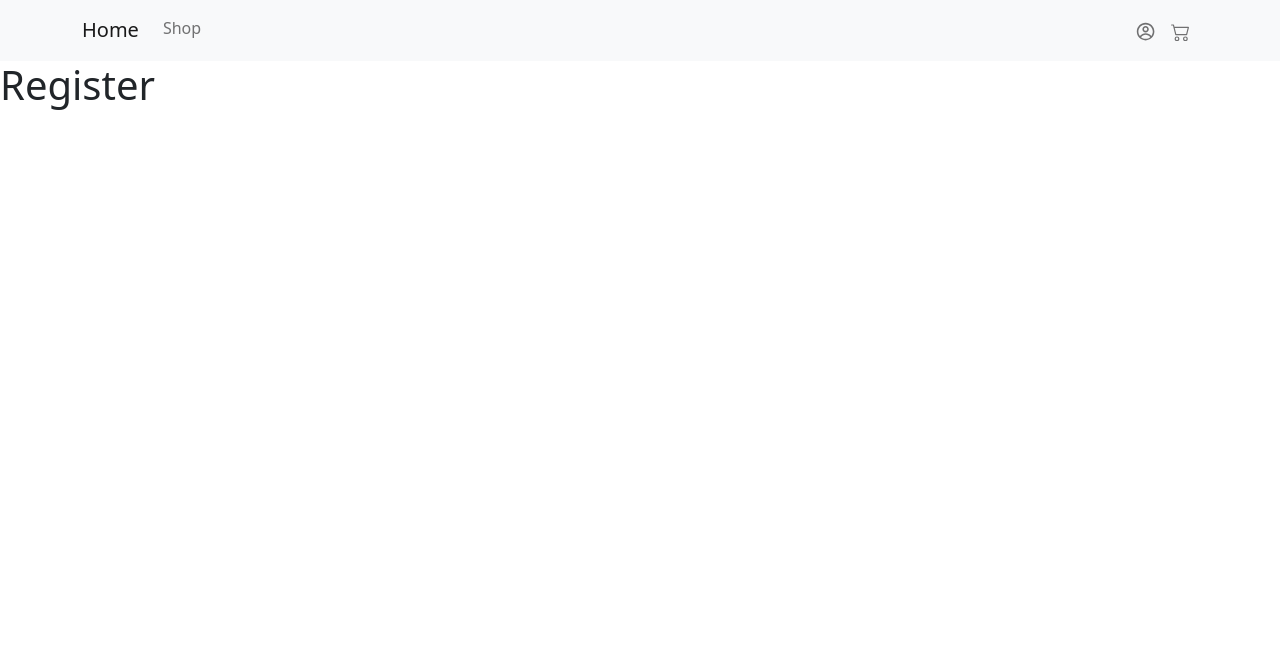
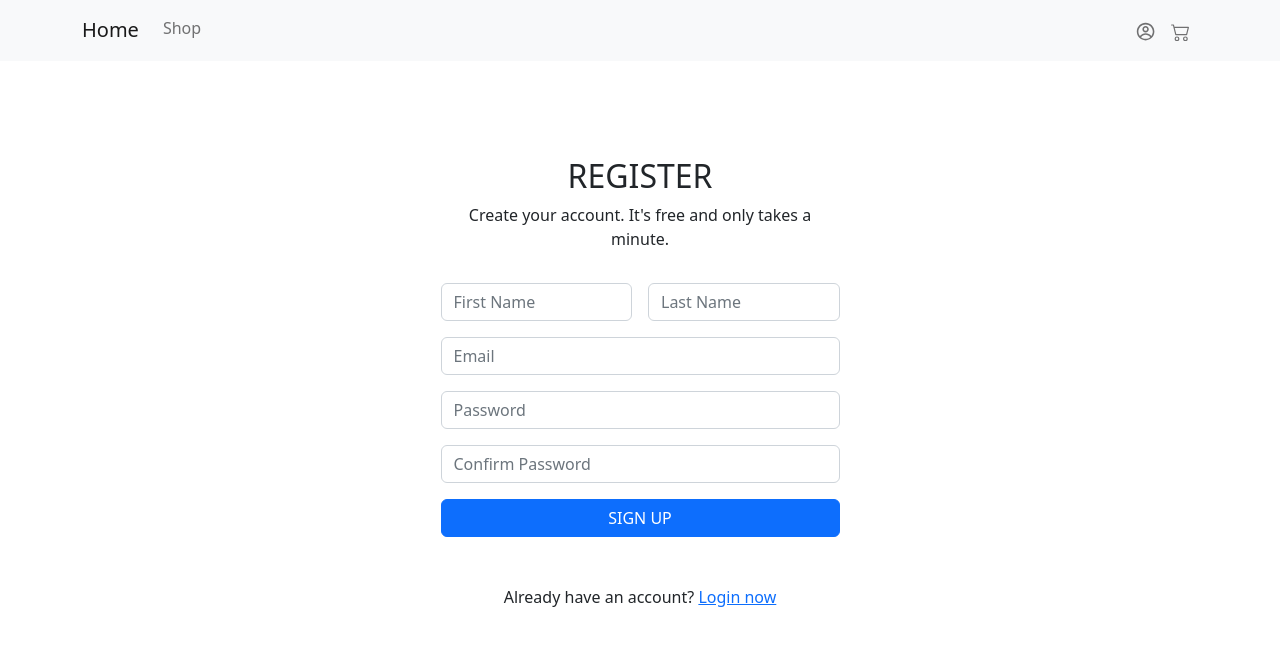
Before and after one commit to jarednjk/wallet-ecommerce-tgc18-react, a React (Create React App) app: page /register in a window 1280 px wide. Shown: the top 646 px of the page. Built offline with nearby package versions, Linux system fonts and the light colour scheme.

Commit message:
create usercontext

```diff
--- a/src/App.css
+++ b/src/App.css
@@ -31,7 +31,7 @@
 }
 
 .form-input {
-  width: 400px;
+  max-width: 431px;
 }
 
 #card-cta {
--- a/src/App.js
+++ b/src/App.js
@@ -15,11 +15,13 @@ import { CgProfile } from "react-icons/cg";
 import axios from 'axios';
 import Profile from './pages/Profile';
 import ProductListing from './pages/ProductListing';
+import UserProvider from './context/UserContext';
 
 function AddContent() {
   let location = useLocation();
   return (
-    <div className={location.pathname === "/" ? "home-page": ""}>
+    <div className={location.pathname === "/" ? "home-page" : ""}>
+      <UserProvider>
         <Navbar bg="light" expand="lg">
           <Container>
             <Navbar.Brand href="/">Home</Navbar.Brand>
@@ -38,6 +40,7 @@ function AddContent() {
         <Routes>
           <Route path="/" element={<Home />} />
 
+
           <Route path="/cart" element={<Cart />} />
 
           <Route path="/login" element={<Login />} />
@@ -48,6 +51,8 @@ function AddContent() {
 
           <Route path="/register" element={<Register />} />
         </Routes>
+      </UserProvider>
+
     </div>
   )
 }
@@ -58,7 +63,7 @@ function App() {
 
   return (
     <Router>
-      <AddContent/>
+      <AddContent />
     </Router>
   );
 }
--- /dev/null
+++ b/src/context/UserContext.js
@@ -0,0 +1,47 @@
+import React, { useEffect, useState } from 'react';
+import { useNavigate, Link } from "react-router-dom";
+import axios from 'axios';
+
+
+const BASE_URL = "https://8000-jarednjk-jarednjkwallet-ufol4k5k2n3.ws-us63.gitpod.io"
+
+export const UserContext = React.createContext({
+
+});
+
+
+export default function LoginProvider({children}) {
+
+    const [firstName, setFirstName] = useState("")
+    const [lastName, setLastName] = useState("")
+    const [loginFail, setLoginFail] = useState(false)
+
+    const navigate = useNavigate();
+
+    async function login(email, password) {
+
+        console.log("email", email)
+        console.log("password", password)
+
+        if (!email || !password) {
+            setLoginFail(true)
+        } else {
+            const response = await axios.post(BASE_URL + "/api/users/login/", {
+                "email": email,
+                "password": password
+            })
+
+            if (response.status === 200) {
+                console.log(response)
+                localStorage.setItem("accessToken", response.data.accessToken)
+                localStorage.setItem('refreshToken', response.data.refreshToken)
+                localStorage.setItem('id', response.data.user_id)
+
+                navigate('/profile')
+            } else if (response.status === 204) {
+                setLoginFail(true)
+            }
+        }
+    }
+    return <UserContext.Provider value={{loginFail, login}}>{children}</UserContext.Provider>
+}
--- a/src/pages/Login.js
+++ b/src/pages/Login.js
@@ -1,8 +1,8 @@
-import React, { useState } from 'react';
-import Button from 'react-bootstrap/Button';
-import Form from 'react-bootstrap/Form';
+import React, { useState, useContext } from 'react';
 import { useNavigate, Link } from "react-router-dom";
-import axios from 'axios'
+import axios from 'axios';
+import { Container, Form, Button } from 'react-bootstrap';
+import { UserContext } from '../context/UserContext';
 
 const BASE_URL = "https://8000-jarednjk-jarednjkwallet-ufol4k5k2n3.ws-us63.gitpod.io"
 
@@ -10,40 +10,43 @@ export default function Login() {
 
     const [email, setEmail] = useState("")
     const [password, setPassword] = useState("")
-    const [loginFail, setLoginFail] = useState(false)
+    const value = useContext(UserContext);
 
-    const navigate = useNavigate();
+    // const [loginFail, setLoginFail] = useState(false)
 
-    async function login() {
+    // const navigate = useNavigate();
 
-        console.log("email", email)
-        console.log("password", password)
+    // async function login() {
 
-        if (!email || !password) {
-            setLoginFail(true)
-        } else {
-            const response = await axios.post(BASE_URL + "/api/users/login/", {
-                "email": email,
-                "password": password
-            })
+    //     console.log("email", email)
+    //     console.log("password", password)
 
-            if (response.status === 200) {
-                localStorage.setItem("accessToken", response.data.accessToken)
-                localStorage.setItem('refreshToken', response.data.refreshToken)
-                localStorage.setItem('id', response.data.user_id)
-                navigate('/profile')
-            } else if (response.status === 204) {
-                setLoginFail(true)
-            }
-        }
-    }
+    //     if (!email || !password) {
+    //         setLoginFail(true)
+    //     } else {
+    //         const response = await axios.post(BASE_URL + "/api/users/login/", {
+    //             "email": email,
+    //             "password": password
+    //         })
+
+    //         if (response.status === 200) {
+    //             localStorage.setItem("accessToken", response.data.accessToken)
+    //             localStorage.setItem('refreshToken', response.data.refreshToken)
+    //             localStorage.setItem('id', response.data.user_id)
+    //             navigate('/profile')
+    //         } else if (response.status === 204) {
+    //             setLoginFail(true)
+    //         }
+    //     }
+    // }
 
     return (
         <React.Fragment>
-            <div className="mt-5 pt-5 form-input mx-auto text-center">
-                <h2>LOGIN</h2>
-                <p>Enter your email and password to access your account.</p>
-                <Form className="pt-2">
+            <Container>
+                <div className="mt-5 pt-5 px-3 form-input mx-auto">
+                    <h2 className='text-center'>MEMBER LOGIN</h2>
+                    <p className='text-center'>Enter your email and password to access your account.</p>
+                    <Form className="pt-3">
                         <Form.Control type="email"
                             name="email"
                             placeholder="Email"
@@ -51,7 +54,7 @@ export default function Login() {
                             onChange={(e) => setEmail(e.target.value)}
                         />
 
-                    <Form.Control className="my-3"
+                        <Form.Control className="mt-3"
                             type="password"
                             name="password"
                             placeholder="Password"
@@ -59,16 +62,16 @@ export default function Login() {
                             onChange={(e) => setPassword(e.target.value)}
                         />
 
-                    { loginFail === true ? <Form.Text style={{color: 'red'}}>Invalid email or password. Please try again.</Form.Text>:null }
+                        {value.loginFail === true ? <Form.Text style={{ color: 'red' }}>Invalid email or password. Please try again.</Form.Text> : null}
 
-                    <div className="d-grid">
-                        <Button onClick={login}>LOGIN</Button>
+                        <div className="d-grid mt-3">
+                            <Button onClick={ () => {value.login(email, password)}}>SIGN IN</Button>
                         </div>
-                    <p className="pt-5">Not a member? <Link to="/register">Sign up now</Link></p>
+                        <p className="text-center pt-5">Don't have an account? <Link to="/register">Register now</Link></p>
                     </Form>
 
-                <div></div>
                 </div>
+            </Container>
         </React.Fragment>
     )
 }
--- a/src/pages/Register.js
+++ b/src/pages/Register.js
@@ -1,9 +1,127 @@
 import React from 'react';
+import { useState } from 'react';
+import { useNavigate, Link } from "react-router-dom";
+import axios from 'axios'
+import { Container, Form, Button } from 'react-bootstrap';
+
+const BASE_URL = "https://8000-jarednjk-jarednjkwallet-ufol4k5k2n3.ws-us63.gitpod.io"
 
 export default function Register() {
+
+    const navigate = useNavigate();
+    const [formState, setFormState] = useState({
+        'email': '',
+        'first_name': '',
+        'last_name': '',
+        'password': '',
+        'confirm_password': ''
+    })
+
+    // form validation
+    const [invalidName, setInvalidName] = useState(false)
+    const [invalidEmail, setInvalidEmail] = useState(false)
+    const [invalidPassword, setInvalidPassword] = useState(false)
+    const [invalidConfirmPassword, setInvalidConfirmPassword] = useState(false)
+
+    const updateFormField = (e) => {
+        setFormState({
+            ...formState,
+            [e.target.name]: e.target.value
+        })
+    }
+
+    const register = async () => {
+        let errors = [];
+
+        if (!formState.first_name.match(/^[A-Za-z]+( [A-Za-z]+)*$/)) {
+            setInvalidName(true);
+            errors.push('first_name');
+        }
+        if (!formState.last_name.match(/^[A-Za-z]+( [A-Za-z]+)*$/)) {
+            setInvalidName(true);
+            errors.push('last_name');
+        }
+        if (!formState.email.match(/^\w+([\.-]?\w+)*@\w+([\.-]?\w+)*(\.\w{2,3})+$/)) {
+            setInvalidEmail(true);
+            errors.push('email');
+        }
+        if (!formState.password.match(/^(?=.*[\d])(?=.*[!@#$%^&*])[\w!@#$%^&*]{6,16}$/)) {
+            setInvalidPassword(true);
+            errors.push('password');
+        }
+        if (formState.confirm_password !== formState.password) {
+            setInvalidConfirmPassword(true);
+            errors.push('confirm_password');
+        }
+        console.log(errors)
+
+        if (errors.length === 0) {
+            const response = await axios.post(BASE_URL + '/api/users/register', formState)
+            navigate('/login')
+        }
+
+    }
+
+
     return (
         <React.Fragment>
-            <h1>Register</h1>
+            <Container>
+                <div className="mt-5 pt-5 px-3 form-input mx-auto">
+                    <h2 className='text-center'>REGISTER</h2>
+                    <p className='text-center'>Create your account. It's free and only takes a minute.</p>
+
+                    <Form className="pt-3">
+                        <div className="d-flex">
+                            <Form.Control className="me-2"
+                                type="text"
+                                name="first_name"
+                                value={formState.first_name}
+                                onChange={updateFormField}
+                                placeholder="First Name" />
+                            <Form.Control className="ms-2"
+                                type="text"
+                                name="last_name"
+                                value={formState.last_name}
+                                onChange={updateFormField}
+                                placeholder="Last Name" />
+                        </div>
+                        {invalidName === true ? <Form.Text style={{ color: 'red' }}>Please enter a valid first and last name</Form.Text> : null}
+
+                        <Form.Control className="mt-3"
+                            type="email"
+                            name="email"
+                            placeholder="Email"
+                            value={formState.email}
+                            onChange={updateFormField}
+                        />
+                        {invalidEmail === true ? <Form.Text style={{ color: 'red' }}>Please enter a valid email</Form.Text> : null}
+
+                        <Form.Control className="mt-3"
+                            type="password"
+                            name="password"
+                            placeholder="Password"
+                            value={formState.password}
+                            onChange={updateFormField}
+                        />
+                        {invalidPassword === true ? <Form.Text style={{ color: 'red' }}>Please enter a valid password</Form.Text> : null}
+
+                        <Form.Control className="mt-3"
+                            type="password"
+                            name="confirm_password"
+                            placeholder="Confirm Password"
+                            value={formState.confirm_password}
+                            onChange={updateFormField}
+                        />
+                        {invalidConfirmPassword === true ? <Form.Text style={{ color: 'red' }}>Please make sure your passwords match</Form.Text> : null}
+
+                        <div className="d-grid mt-3">
+                            <Button onClick={register}>SIGN UP</Button>
+                        </div>
+                        <p className="text-center pt-5">Already have an account? <Link to="/login">Login now</Link></p>
+                    </Form>
+
+                </div>
+            </Container>
         </React.Fragment>
     )
 }
```
Also changed, not shown: src/context/ProductContext.js (+0 -20 lines). Lines whose indentation alone changed are shown as unchanged.
